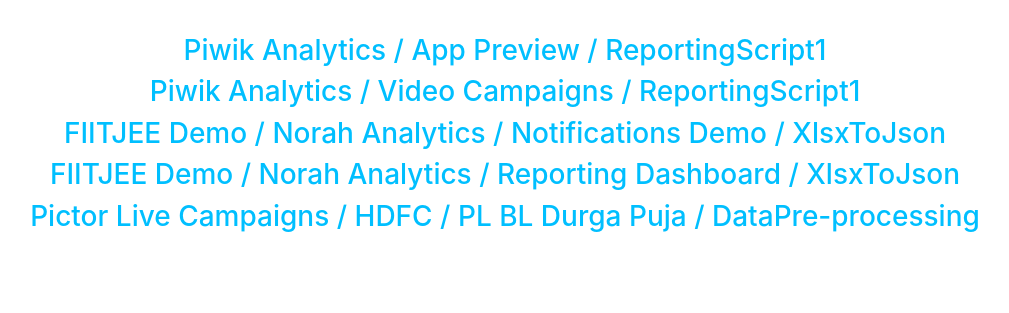
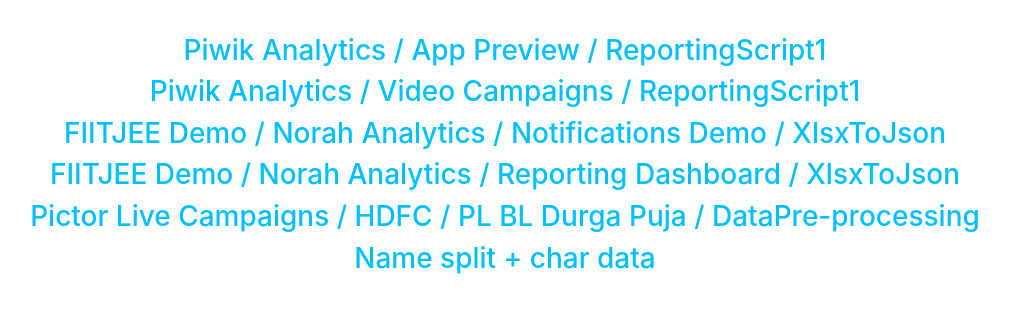
Before and after one commit to norahabsentia/internal-scripts, a Django app: page / in a window 1280 px wide. Shown: the part 56-369 px from the top of the page, without its empty margins (135-1144 px from the left). Run offline with Django 3.2, Linux system fonts and the light colour scheme; some libraries are stand-ins or nearby versions.

Commit message:
script6 added

```diff
--- a/iscripts/scripto/templates/home.html
+++ b/iscripts/scripto/templates/home.html
@@ -38,6 +38,13 @@
             </a>
         </div>
     </div>
+    <div class="row">
+        <div class="col-sm-12">
+            <a href="script6/">
+                <h3>Name split + char data</h3>
+            </a>
+        </div>
+    </div>
 </div>
 
 
--- a/iscripts/scripto/urls.py
+++ b/iscripts/scripto/urls.py
@@ -20,4 +20,6 @@
     path('script3/', views.script3, name='script3'),
     path('script4/', views.script4, name='script4'),
     path('script5/', views.script5, name='script5'),
+    path('script6/', views.nameSplit, name='script6'),
+    path('ds6/', views.namesplit_download, name='ds6'),
 ]
--- a/iscripts/scripto/views.py
+++ b/iscripts/scripto/views.py
@@ -11,6 +11,10 @@
 from xlsxwriter import Workbook
 from zipfile import ZipFile
 import shutil
+from urllib.parse import urlparse, parse_qs
+import re
+from collections import Counter
+
 
 def home(request):
     return render(request, 'home.html')
@@ -329,3 +333,63 @@
             response['Content-Disposition'] = 'inline; filename=' + os.path.basename(file_path)
             return response
     raise Http404
+
+
+def nameSplit(request):
+    try:
+        if request.method == 'POST':
+            form = UploadFileForm(request.POST, request.FILES)
+            if form.is_valid():
+                input_file = request.FILES['file']
+                fs = FileSystemStorage()
+                filename = fs.save(input_file.name, input_file)
+                uploaded_file_url = fs.path(filename)
+                # Code to read data from input excel file
+                loc = uploaded_file_url
+
+                df = pd.read_excel(loc)
+
+                names_list = []
+                char_count = []
+                for k in df['LONG_URL']:
+                    if k != '':
+                        parsed = urlparse(k)
+                        name = parse_qs(parsed.query)['tbcustname']
+
+                        if type(name[0]) != str:
+                            names_list.append('Empty')
+                            char_count.append(0)
+                        else:
+                            z = re.findall('[A-Z][^A-Z]*', name[0])
+                            names_list.append(z[0])
+                            char_count.append(len(z[0]))
+                    else:
+                        names_list.append('empty url')
+                        char_count.append(0)
+
+                mycount = sorted(Counter(char_count).items())
+
+                df['namesplit'] = names_list
+
+                map = ['namesplit']
+                dpath = os.path.join(os.path.dirname(__file__), "../output/script6/namesplit.xlsx")
+                writer = pd.ExcelWriter(dpath, engine='xlsxwriter', options={'strings_to_urls': False})
+                df.to_excel(writer, index=False, columns=map)
+                writer.close()
+                fs.delete(filename)
+                down = download(request, dpath)
+                args = {
+                    'char_data': mycount,
+                }
+                return render(request, 'scripto/download/namesplit.html', args)
+            return render(request, 'scripto/fail.html')
+        else:
+            form = UploadFileForm()
+        return render(request, 'scripto/upload/uploadFile.html', {'form': form})
+    except:
+        raise Http404
+
+def namesplit_download(request):
+    dpath = os.path.join(os.path.dirname(__file__), "../output/script6/namesplit.xlsx")
+    down = download(request, dpath)
+    return down
```
Also changed, not shown: iscripts/scripto/templates/scripto/download/namesplit.html (added, +24 -0 lines), 1 other file.
